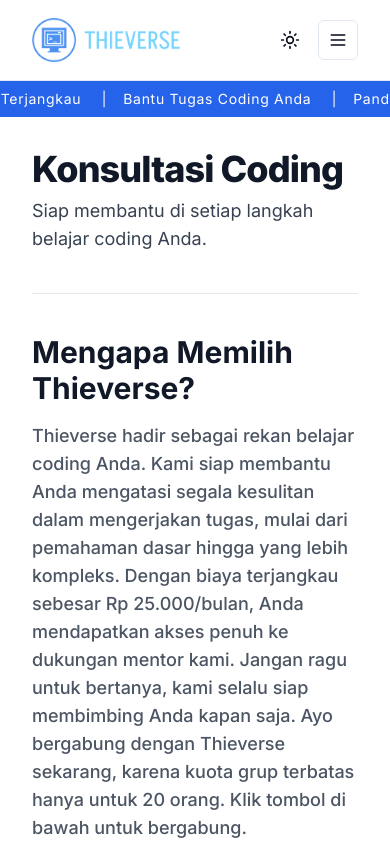
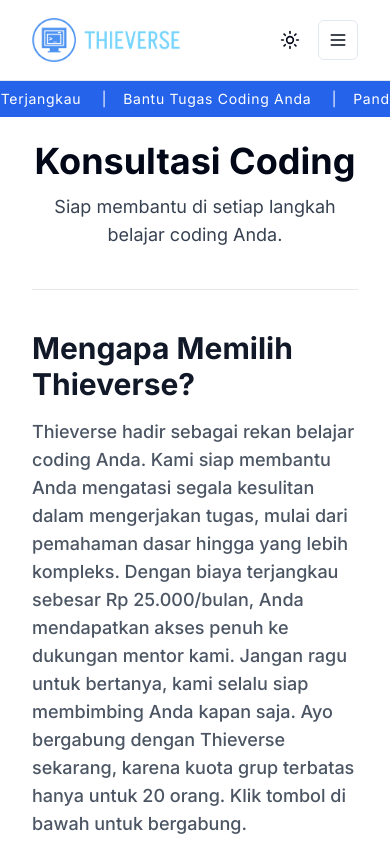
Before and after one commit to TeguhBagasM/thieverse, a Next.js app: page /konsultasi in a window 390 px wide. Shown: the top 844 px of the page. Built offline with nearby package versions, Linux system fonts and the light colour scheme; no server answers.

Commit message:
style(about): delete insight roll

```diff
--- a/app/about/page.tsx
+++ b/app/about/page.tsx
@@ -2,7 +2,6 @@
 import { Avatar, AvatarFallback, AvatarImage } from "@/components/ui/avatar";
 import { siteConfig } from "@/config/site";
 import { Metadata } from "next";
-import InsightRoll from "@/components/insight-roll";
 import { FaExternalLinkAlt } from "react-icons/fa";
 import GradientText from "@/components/ui/gradient-text";
 import DrawOutline from "@/components/ui/draw-outline-button";
@@ -15,23 +14,13 @@
   description: "Information about me",
 };
 
-const insights: string[] = [
-  "Mahasiswa Teknik Informatika",
-  "Asisten Praktikum",
-  "25+ Lisensi dan Sertifikasi",
-  "Creative Student Association",
-  "Wakil Ketua Divisi Pemrograman",
-  "Web Developer",
-];
-
 export default function AboutPage() {
   return (
     <>
-      <InsightRoll insights={insights} />
       <div className="container max-w-6xl py-6 lg:py-10">
-        <div className="flex flex-col items-start gap-4 md:flex-row md:justify-between md:gap-8">
-          <div className="flex-1 space-x-4">
-            <h1 className="inline-block font-black text-4xl lg:text-5xl">About Me</h1>
+        <div className="flex flex-col items-center gap-4 md:flex-row md:justify-center md:gap-8">
+          <div className="flex-1">
+            <h1 className="font-bold text-4xl md:text-5xl text-center">About Me</h1>
           </div>
         </div>
         <hr className="my-8" />
--- a/app/konsultasi/page.tsx
+++ b/app/konsultasi/page.tsx
@@ -22,14 +22,11 @@
   return (
     <>
       <InsightRoll insights={insights} />
-      <div className="container max-w-6xl py-8 lg:py-14">
-        {/* Header Section */}
+      <div className="container max-w-6xl py-6 lg:py-14">
         <div className="flex flex-col items-start gap-6 md:flex-row md:justify-between md:items-center md:gap-10">
-          <div className="flex-1">
-            <h1 className="text-4xl font-extrabold text-gray-900 dark:text-gray-100 tracking-tight lg:text-5xl">
-              Konsultasi Coding
-            </h1>
-            <p className="mt-2 text-lg text-gray-700 dark:text-gray-300">
+          <div className="flex-1 text-center">
+            <h1 className="font-bold text-4xl md:text-5xl">Konsultasi Coding</h1>
+            <p className="mt-3 text-lg text-gray-700 dark:text-gray-300">
               Siap membantu di setiap langkah belajar coding Anda.
             </p>
           </div>
```
